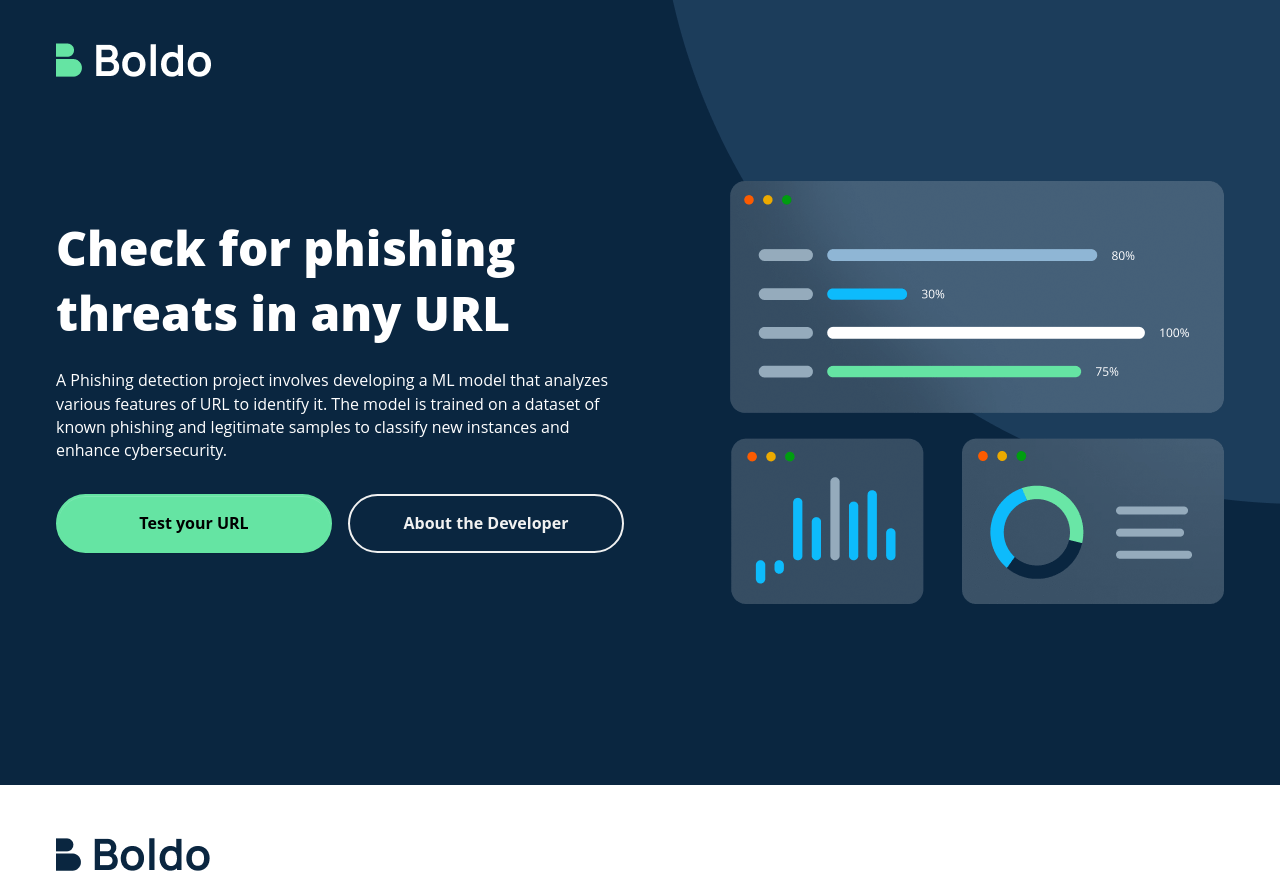
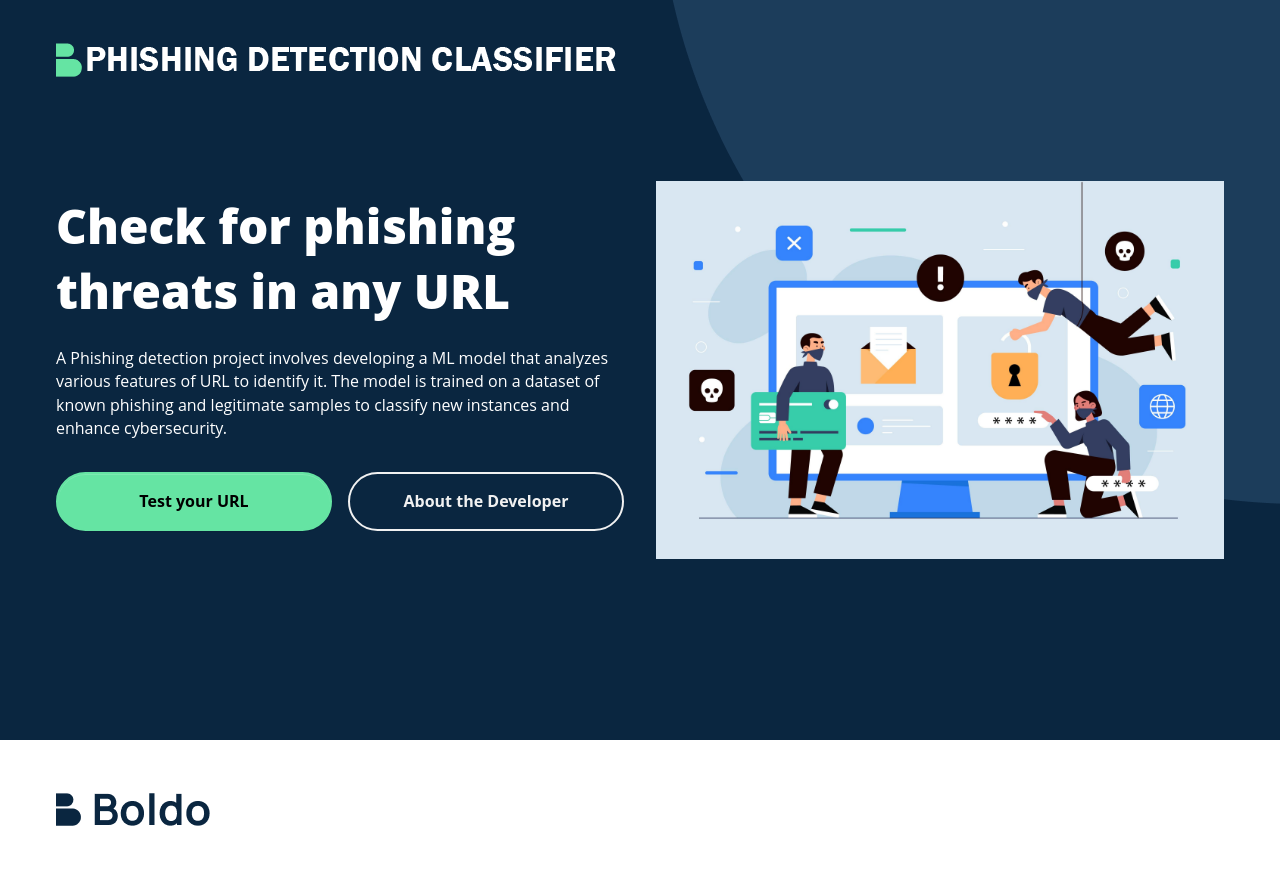
Before and after one commit to Lycons-rage/phishing_classifier, a Flask app: page / in a window 1280 px wide. Shown: the top 873 px of the page. Run offline with Flask 3, Linux system fonts and the light colour scheme; some libraries are stand-ins or nearby versions.

Commit message:
Images Updated | Commit 13:54 29-05-2024

```diff
--- a/templates/index.html
+++ b/templates/index.html
@@ -10,7 +10,7 @@
     <!-- ===============================================-->
     <!--    Document Title-->
     <!-- ===============================================-->
-    <title>Boldo | Boldo Agency Template</title>
+    <title>Phishing Detection Classifier</title>
 
 
     <!-- ===============================================-->
@@ -68,7 +68,7 @@
                   <button class="btn btn-outline-light mb-3 w-75">About the Developer</button>
                 </div>
               </div>
-              <div class="col-lg-6 text-center text-lg-end mt-3 mt-lg-0"><img class="img-fluid" src="{{url_for('static', filename='img/hero/hero-graphics.png')}}" alt="" /></div>
+              <div class="col-lg-6 text-center text-lg-end mt-3 mt-lg-0"><img class="img-fluid" src="{{url_for('static', filename='img/hero/hero-graphics.jpg')}}" alt="" /></div>
             </div>
           </div>
           <!-- end of .container-->
```
Also changed, not shown: static/img/Logo.png, static/img/hero/hero-graphics-2.png (renamed from static/img/hero/hero-graphics.png), static/img/hero/hero-graphics.jpg (added).
